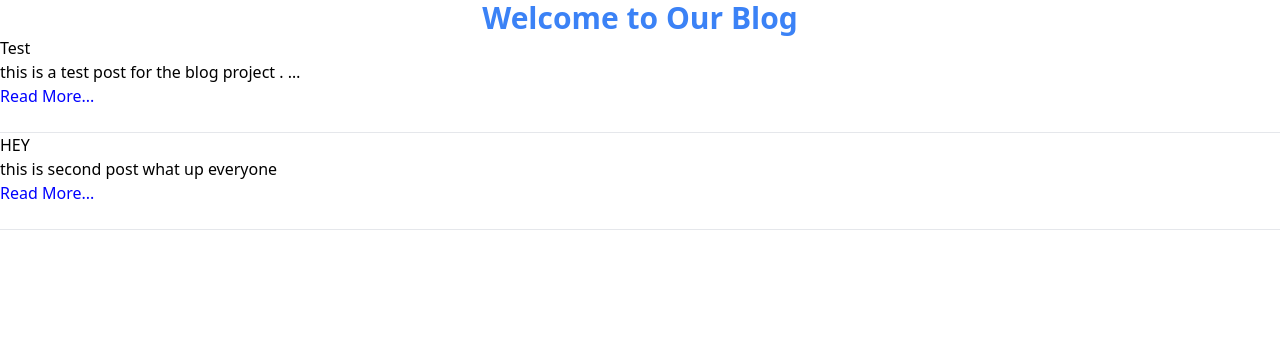
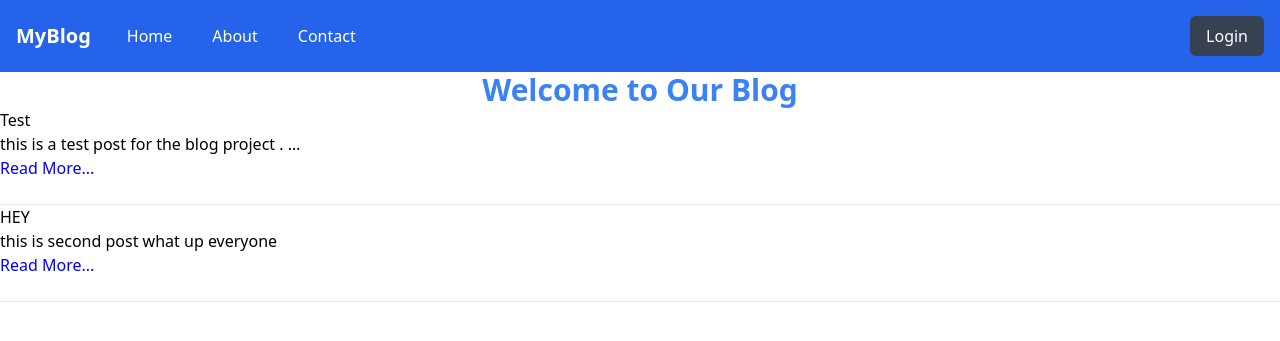
Before and after one commit to saradjung/BlogSite, a Django app: page / in a window 1280 px wide. Shown: the top 341 px of the page. Run offline with Django 5.2, Linux system fonts and the light colour scheme; data comes from the database, SQL or seed files in the repository; some libraries are stand-ins or nearby versions.

Commit message:
added a navbar

```diff
--- a/blog_project/blog/templates/base.html
+++ b/blog_project/blog/templates/base.html
@@ -8,6 +8,38 @@
     <script src="https://cdn.tailwindcss.com"></script>
 </head>
 <body>
+<!-- templates/navbar.html -->
+<nav class="bg-blue-600 p-4">
+    <div class="container mx-auto flex justify-between items-center">
+        <!-- Left Section: Logo + Menu -->
+        <div class="flex items-center space-x-6">
+            <!-- Logo -->
+            <a href="/" class="text-white text-xl font-bold">MyBlog</a>
+
+            <!-- Menu Items -->
+            <div class="hidden md:flex space-x-4">
+                <a href="/" class="text-white hover:bg-blue-500 px-3 py-2 rounded-md">Home</a>
+                <a href="/about/" class="text-white hover:bg-blue-500 px-3 py-2 rounded-md">About</a>
+                <a href="/contact/" class="text-white hover:bg-blue-500 px-3 py-2 rounded-md">Contact</a>
+            </div>
+        </div>
+
+        <!-- Right Section: Login -->
+        <div class="hidden md:flex">
+            <a href="/login/" class="text-white bg-gray-700 hover:bg-gray-800 px-4 py-2 rounded-md">Login</a>
+        </div>
+
+        <!-- Mobile Menu Button -->
+        <div class="md:hidden">
+            <button id="menu-button" class="text-white">
+                <svg class="w-6 h-6" fill="none" stroke="currentColor" viewBox="0 0 24 24" xmlns="http://www.w3.org/2000/svg">
+                    <path stroke-linecap="round" stroke-linejoin="round" stroke-width="2" d="M4 6h16M4 12h16M4 18h16"></path>
+                </svg>
+            </button>
+        </div>
+    </div>
+</nav>
+
     {% block content %}
     {% endblock %}
 </body>
```
